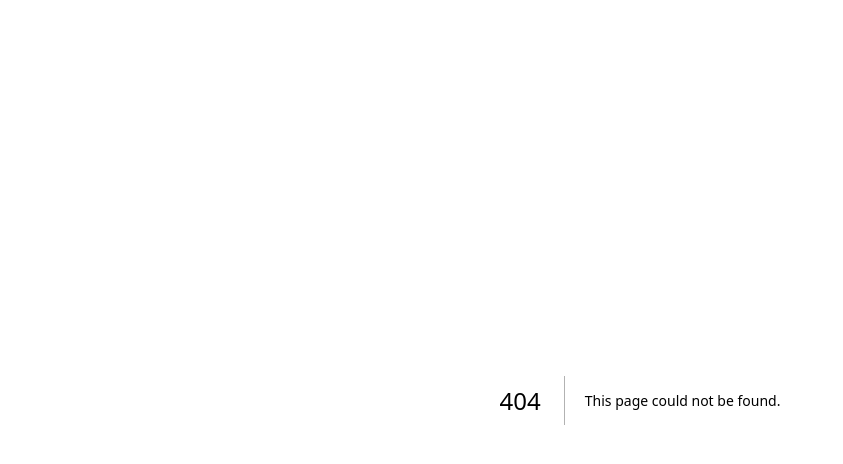
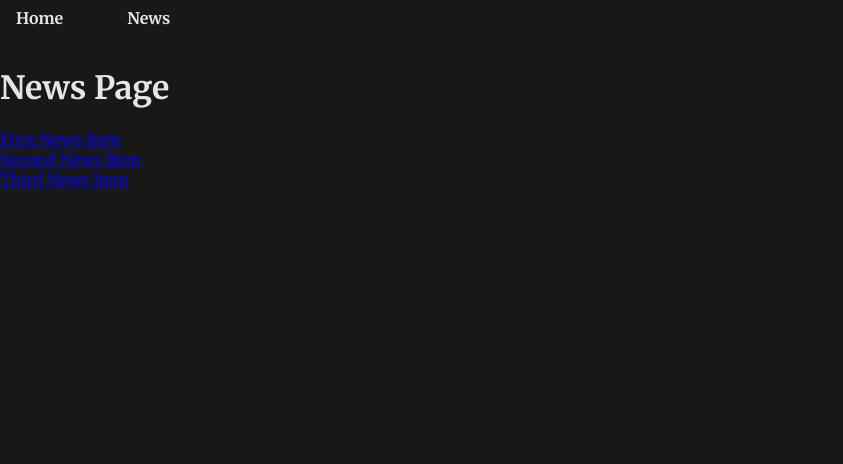
Before and after one commit to jamezaguiar/nextjs-the-complete-guide, a Next.js app in the folder routing-rendering/: page /news in a window 1280 px wide. Before the commit this address had no page. Shown: the top 464 px of the page, without its empty margins (0-843 px from the left). Built offline with nearby package versions, Linux system fonts and the light colour scheme.

Commit message:
my solution to first exercise

```diff
--- a/routing-rendering/app/layout.js
+++ b/routing-rendering/app/layout.js
@@ -1,14 +1,18 @@
-import './globals.css';
+import MainHeader from "@/components/main-header";
+import "./globals.css";
 
 export const metadata = {
-  title: 'Next.js Page Routing & Rendering',
-  description: 'Learn how to route to different pages.',
-}
+  title: "Next.js Page Routing & Rendering",
+  description: "Learn how to route to different pages.",
+};
 
 export default function RootLayout({ children }) {
- return (
+  return (
     <html lang="en">
-      <body>{children}</body>
+      <body>
+        <MainHeader />
+        {children}
+      </body>
     </html>
-  )
+  );
 }
--- /dev/null
+++ b/routing-rendering/app/news/page.js
@@ -0,0 +1,20 @@
+import Link from "next/link";
+
+export default function NewsPage() {
+  return (
+    <div>
+      <h1>News Page</h1>
+      <ul>
+        <li>
+          <Link href="/news/1">First News Item</Link>
+        </li>
+        <li>
+          <Link href="/news/2">Second News Item</Link>
+        </li>
+        <li>
+          <Link href="/news/3">Third News Item</Link>
+        </li>
+      </ul>
+    </div>
+  );
+}
--- /dev/null
+++ b/routing-rendering/components/main-header.js
@@ -0,0 +1,12 @@
+import Link from "next/link";
+
+export default function MainHeader() {
+  return (
+    <header id="main-header">
+      <ul>
+        <Link href="/">Home</Link>
+        <Link href="/news">News</Link>
+      </ul>
+    </header>
+  );
+}
```
Also changed, not shown: routing-rendering/app/news/[id]/page.js (added, +10 -0 lines).
